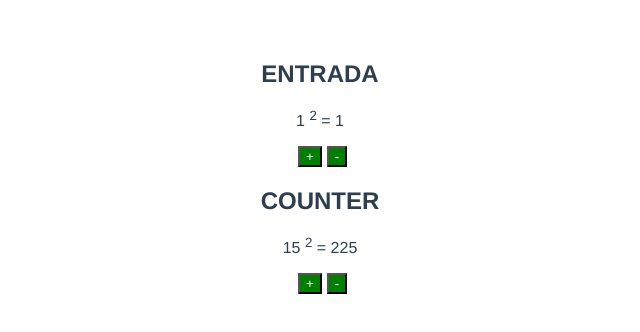
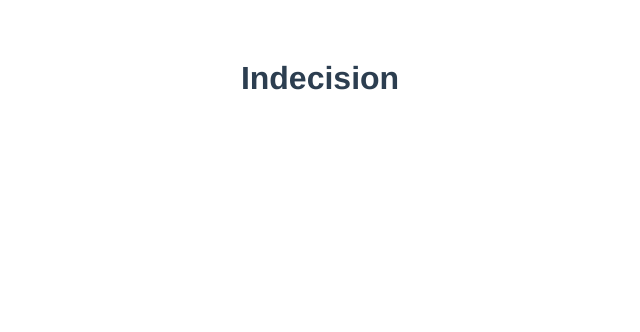
Before and after one commit to jsotoca/vue-fundamentos, a Vue app: page / in a window 1280 px wide. Shown: the top 332 px of the page, without its empty margins (320-960 px from the left). Built offline with nearby package versions, Linux system fonts and the light colour scheme.

Commit message:
Se agrego componenten indecision

```diff
--- a/src/App.vue
+++ b/src/App.vue
@@ -1,14 +1,13 @@
 <template>
-  <Counter titulo="entrada" />
-  <Counter :start="15"/>
+  <Indecision/>
 </template>
 
 <script>
-import Counter from './components/Counter.vue';
+import Indecision from './components/Indecision.vue';
 export default {
   name: 'App',
   components: {
-    Counter
+    Indecision
 }
 }
 </script>
--- a/src/components/Counter.vue
+++ b/src/components/Counter.vue
@@ -13,7 +13,10 @@ export default {
       start: {
         type: Number,
         required: true,
-        default: 1
+        default: 1,
+        validator(value){
+          return value > 100
+        }
       }
     },
     data(){
--- /dev/null
+++ b/src/components/Indecision.vue
@@ -0,0 +1,13 @@
+<template>
+  <h1>Indecision</h1>
+</template>
+
+<script>
+export default {
+    name: 'indecision'
+}
+</script>
+
+<style>
+
+</style>
```
